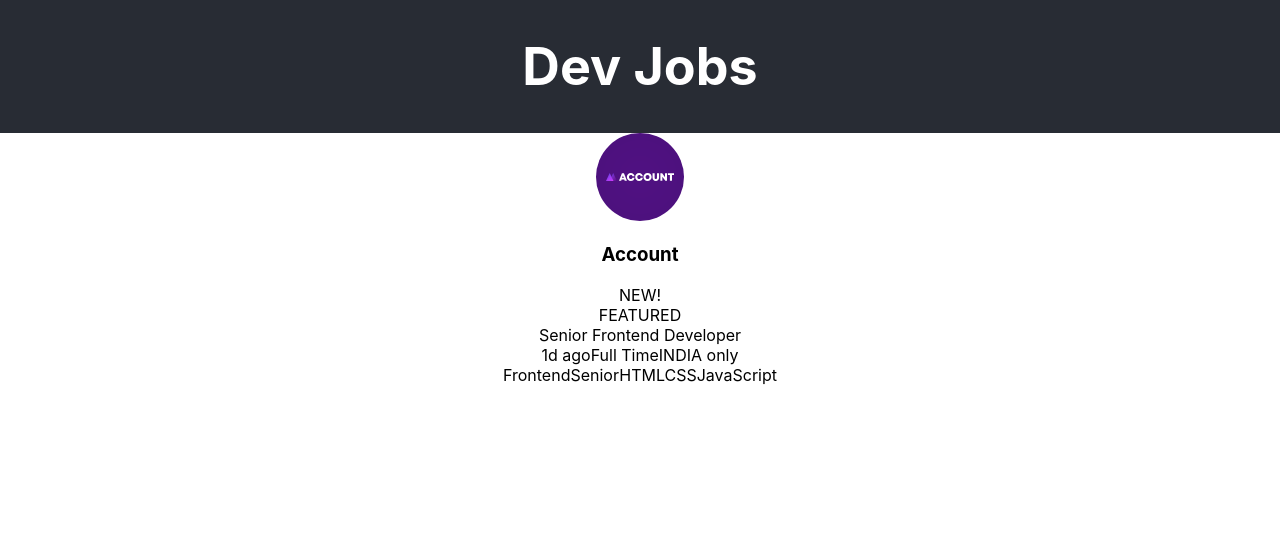
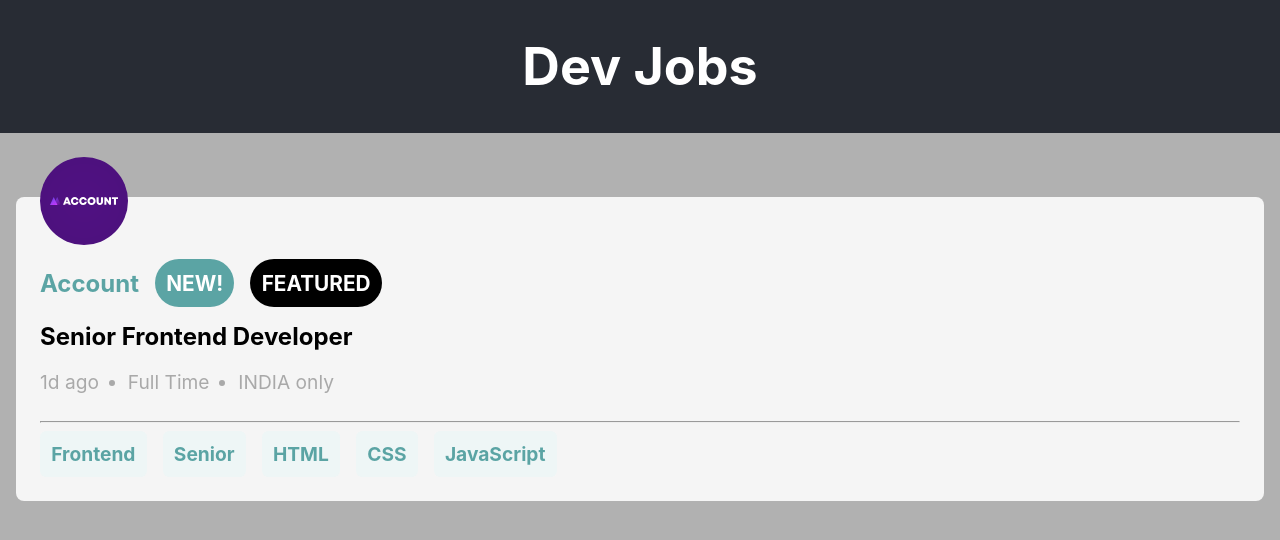
Before and after one commit to nikhilchintawar/dev-jobs, a React (Create React App) app: page / in a window 1280 px wide. Shown: the top 540 px of the page. Built offline with nearby package versions, Linux system fonts and the light colour scheme.

Commit message:
created the job card component with other small components in it

```diff
--- a/src/App.js
+++ b/src/App.js
@@ -1,33 +1,14 @@
 import './App.css';
-import { ReactComponent as AccountLogo} from "./assets/account.svg";
+import JobCard from './components/job-card/JobCard';
 
-function App() {
+
+const App = () => {
   return (
     <div className="App">
       <header className="App-header">
         <h1>Dev Jobs</h1>
       </header>
-      <div className="job-card">
-          <AccountLogo />
-          <div className="company">
-            <h3 className="company-name">Account</h3>
-            <div className="job-freshness">NEW!</div>
-            <div className="job-featured">FEATURED</div>
-          </div>
-          <div className="job-role">Senior Frontend Developer</div>
-          <div className="job-info">
-            <span className="day-ago">1d ago</span>
-            <span className="job-type">Full Time</span>
-            <span className="job-location">INDIA only</span>
-          </div>
-          <div className="job-skills">
-            <span>Frontend</span>
-            <span>Senior</span>
-            <span>HTML</span>
-            <span>CSS</span>
-            <span>JavaScript</span>
-          </div>
-      </div>
+      <JobCard />
     </div>
   );
 }
--- /dev/null
+++ b/src/components/job-card/JobCard.css
@@ -0,0 +1,47 @@
+.job-card{
+    display: flex;
+    flex-direction: column;
+    background-color: whitesmoke;
+    margin: 1rem;
+    padding: 1.5rem;
+    margin-top: 4rem;
+    border-radius: 0.5rem;
+  }
+
+  .logo{
+    margin-top: -4rem;
+  }
+
+  .company{
+    display: flex;
+    align-items: center;
+    column-gap: 1rem;
+  }
+
+  .company-name{
+      color: hsl(180, 29%, 50%);
+      font-size: 1.5rem;
+      font-weight: bolder;
+  }
+
+  .job-role{
+      display: flex;
+      justify-content: flex-start;
+      color: #000000;
+      font-weight: bold;
+      font-size: 1.5rem;
+  }
+
+    hr{
+      display: flex;
+      justify-content: flex-start;
+      width: 100%;
+      color: #000;
+    }
+
+  .job-skills{
+    display: flex;
+    flex-wrap: wrap;
+    column-gap: 1rem;
+    row-gap: 1rem;
+  }
--- /dev/null
+++ b/src/components/job-card/JobCard.js
@@ -0,0 +1,32 @@
+import JobFilter from "../job-filters/JobFilter";
+import JobInfo from "../job-info/JobInfo";
+import JobSkill from "../job-skills/JobSkill";
+
+import "./JobCard.css";
+import { ReactComponent as AccountLogo} from "../../assets/account.svg";
+
+
+const JobCard = () => {
+    return (
+<div className="job-card">
+          <AccountLogo className="logo" />
+          <div className="company">
+            <h3 className="company-name">Account</h3>
+            <JobFilter bgColor="hsl(180, 29%, 50%)" filter="NEW!" />
+            <JobFilter bgColor="hsl(0, 0%, 0%)" filter="FEATURED" />
+          </div>
+          <div className="job-role">Senior Frontend Developer</div>
+          <JobInfo />
+          <hr/>
+          <div className="job-skills">
+            <JobSkill skill="Frontend" />
+            <JobSkill skill="Senior" />
+            <JobSkill skill="HTML" />
+            <JobSkill skill="CSS" />
+            <JobSkill skill="JavaScript" />
+          </div>
+      </div>
+    );
+};
+
+export default JobCard;
--- /dev/null
+++ b/src/components/job-filters/JobFilter.css
@@ -0,0 +1,7 @@
+.job-filter{
+    border-radius: 1.5rem;
+    color: #ffffff;
+    padding: 0.7rem;
+    font-weight: bolder;
+    font-size: 1.3rem;
+}
--- /dev/null
+++ b/src/components/job-filters/JobFilter.js
@@ -0,0 +1,11 @@
+import "./JobFilter.css";
+
+const JobFilter = ({bgColor, filter}) => {
+    return (
+        <div className="job-filter" style={{ backgroundColor: `${bgColor}`}}>
+            {filter}
+        </div>
+    );
+};
+
+export default JobFilter;
--- /dev/null
+++ b/src/components/job-info/JobInfo.css
@@ -0,0 +1,12 @@
+.job-info{
+    display: flex;
+    justify-content: flex-start;
+    column-gap: 1.8rem;
+    font-size: 1.2rem;
+    color: #a9a9a9;
+    padding-left: unset;
+}
+
+li:first-child{
+    list-style: none;
+}
--- /dev/null
+++ b/src/components/job-info/JobInfo.js
@@ -0,0 +1,13 @@
+import "./JobInfo.css";
+
+const JobInfo = () => {
+    return (
+        <ul className="job-info">
+            <li>1d ago</li>
+            <li>Full Time</li>
+            <li>INDIA only</li>
+        </ul>
+    );
+};
+
+export default JobInfo;
--- /dev/null
+++ b/src/components/job-skills/JobSkill.css
@@ -0,0 +1,10 @@
+.job-skill{
+    background-color:hsl(180, 31%, 95%);
+    padding: 0.7rem;
+    border-radius: 0.4rem;
+}
+.skill{
+    color: hsl(180, 29%, 50%);
+    font-weight: bold;
+    font-size: 1.2rem;
+}
--- /dev/null
+++ b/src/components/job-skills/JobSkill.js
@@ -0,0 +1,9 @@
+import "./JobSkill.css";
+
+const JobSkill = ({skill}) => (
+        <div className="job-skill">
+            <span className="skill">{skill}</span>
+        </div>
+    );
+
+export default JobSkill;
--- a/src/index.css
+++ b/src/index.css
@@ -1,10 +1,16 @@
+* {
+  box-sizing: border-box;
+}
+
 body {
   margin: 0;
+  background-color: rgb(177, 177, 177);
   font-family: -apple-system, BlinkMacSystemFont, 'Segoe UI', 'Roboto', 'Oxygen',
     'Ubuntu', 'Cantarell', 'Fira Sans', 'Droid Sans', 'Helvetica Neue',
     sans-serif;
   -webkit-font-smoothing: antialiased;
   -moz-osx-font-smoothing: grayscale;
+  overflow: hidden;
 }
 
 code {
```
Also changed, not shown: src/App.css (line endings or trailing spaces).
